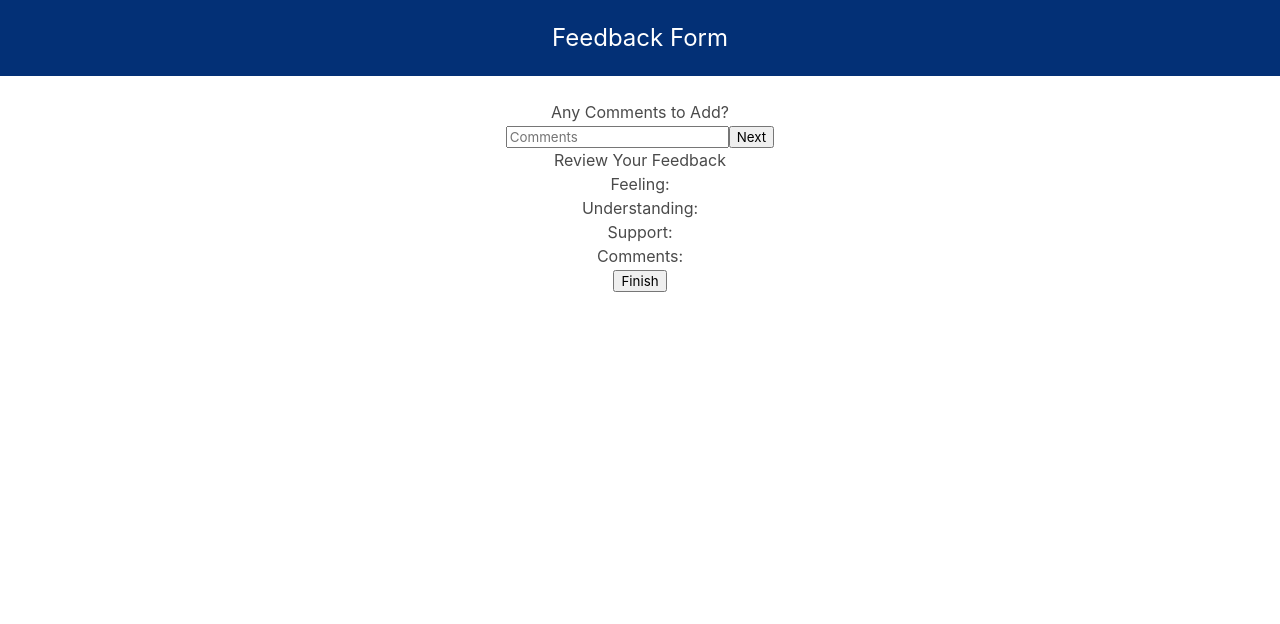
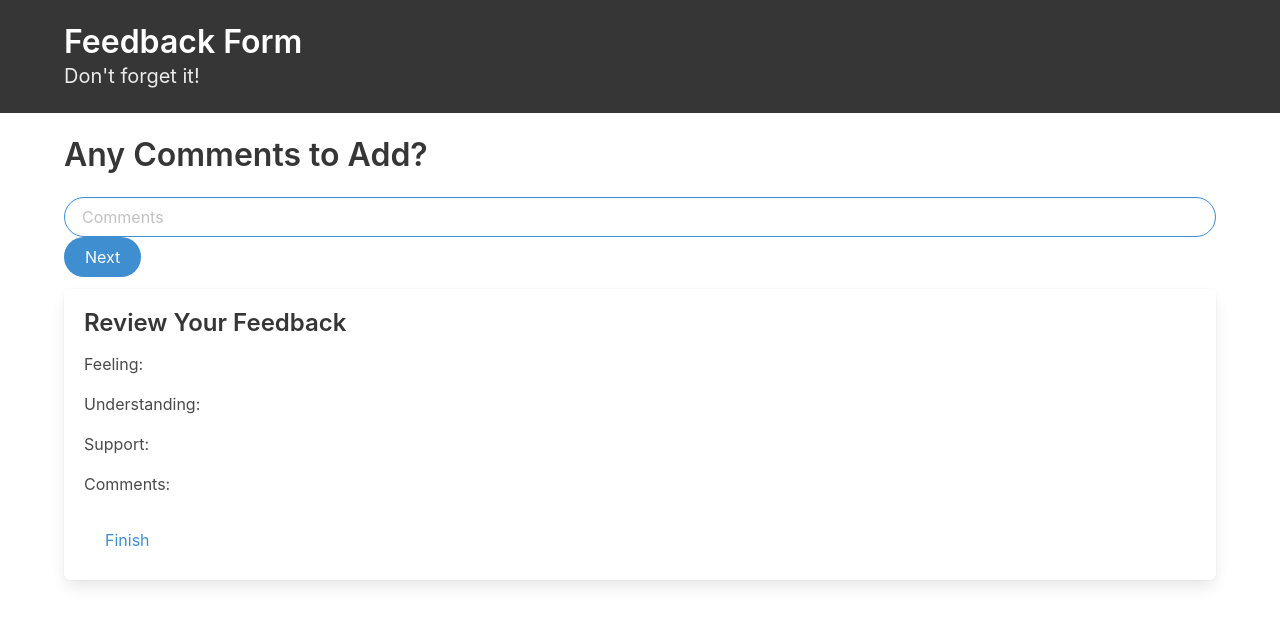
Before and after one commit to awburgard/feedback-weekend, a React (Create React App) app: page /#/comments in a window 1280 px wide. Shown: the top 624 px of the page. Built offline with nearby package versions, Linux system fonts and the light colour scheme; no server answers.

Commit message:
adds bulma styling

```diff
--- a/src/components/App/App.js
+++ b/src/components/App/App.js
@@ -9,6 +9,7 @@ import Understanding from '../Understanding/understanding';
 import Supported from '../Supported/supported';
 import Comments from '../Comments/comments';
 import Review from '../Review/review'
+import bulma from '../../../node_modules/bulma/css/bulma.css';
 
 class App extends Component {
 
@@ -18,7 +19,7 @@ class App extends Component {
 
   refreshFeedback = () => {
     getFeedback()
-    .then((response)=>{
+      .then((response) => {
         this.props.dispatch({
           type: 'FEEDBACK_REDUX',
           payload: response.data,
@@ -30,16 +31,23 @@ class App extends Component {
   render() {
     return (
       <Router>
-        <div className="App">
-          <header className="App-header">
-            <h1 className="App-title">Feedback Form</h1>
-          </header>
+        <div>
+          <div className="hero is-small is-dark">
+            <div className="hero-body">
+              <div className="container">
+                <h1 className="title">Feedback Form</h1>
+                <p className="subtitle">Don't forget it!</p>
+              </div>
+            </div>
+          </div>
           <br />
+          <div className="container">
             <Route exact path='/' component={Feeling} />
             <Route path='/understanding' component={Understanding} />
             <Route path='/supported' component={Supported} />
             <Route path='/comments' component={Comments} />
             <Route path='/review' component={Review} />
+          </div>
         </div>
       </Router>
     );
--- a/src/components/Comments/comments.js
+++ b/src/components/Comments/comments.js
@@ -3,10 +3,10 @@ import { connect } from 'react-redux'
 import mapReduxStateToProps from '../../Modules/mapReduxStateToProps'
 import Review from '../Review/review';
 
-class Comments extends Component{
-    constructor(props){
+class Comments extends Component {
+    constructor(props) {
         super(props)
-        this.state ={
+        this.state = {
             comment: '',
         }
     }
@@ -29,14 +29,18 @@ class Comments extends Component{
     render() {
         return (
             <div>
-                <h2>Any Comments to Add?</h2>
-                <input
-                    type="text"
-                    placeholder="Comments"
-                    onChange={this.changeComment}
-                />
-                <button onClick={this.addCommentsToRedux}>Next</button>
-                <Review/>
+                <h2 className="title">Any Comments to Add?</h2>
+                <div class="field">
+                    <div class="control">
+                        <input class="input is-info is-rounded"
+                            type="text"
+                            placeholder="Comments"
+                            onChange={this.changeComment}
+                        />
+                        <button className="button is-rounded is-info" onClick={this.addCommentsToRedux}>Next</button>
+                    </div>
+                </div>
+                <Review />
             </div>
 
         )
--- a/src/components/Feeling/feeling.js
+++ b/src/components/Feeling/feeling.js
@@ -29,18 +29,20 @@ class Feeling extends Component {
     render() {
         return (
             <div>
-                <h2>How are you feeling today?</h2>
-                <input
-                    type="number"
-                    placeholder="Feeling"
-                    onChange={this.changeFeeling}
-                />
-                <button onClick={this.addFeelingToRedux}>Next</button>
+                <h2 className="title tile">How are you feeling today?</h2>
+                <div class="field">
+                    <div class="control">
+                        <input class="input is-info is-rounded"
+                            type="number"
+                            placeholder="Feeling"
+                            onChange={this.changeFeeling}
+                        />
+                        <button className="button is-rounded is-info" onClick={this.addFeelingToRedux}>Next</button>
+                    </div>
+                </div>
                 <Review />
             </div>
         )
     }
-
 }
-
 export default connect(mapReduxStateToProps)(Feeling);
--- a/src/components/Review/review.js
+++ b/src/components/Review/review.js
@@ -2,7 +2,6 @@ import React, { Component } from 'react';
 import { connect } from 'react-redux'
 import mapReduxStateToProps from '../../Modules/mapReduxStateToProps'
 import { addFeedback } from '../../Modules/services/feedback.service'
-import bulma from 'bulma';
 
 class Review extends Component {
     constructor(props) {
@@ -21,17 +20,16 @@ class Review extends Component {
     }
 
     render() {
-        if (this.props.reduxState.feedbackReducer == null){
-            return <button className="button is-disable" disabled>Finish</button>
-        }
         return (
-            <div>
-                <h3>Review Your Feedback</h3>
-                <p>Feeling: {this.props.reduxState.feedbackReducer.feeling}</p>
-                <p>Understanding: {this.props.reduxState.feedbackReducer.understanding}</p>
-                <p>Support: {this.props.reduxState.feedbackReducer.support}</p>
-                <p>Comments: {this.props.reduxState.feedbackReducer.comments}</p>
-                <button onClick={this.addReviewToDatabase}>Finish</button>
+            <div className="box">
+                <div className="content">
+                    <h3>Review Your Feedback</h3>
+                    <p>Feeling: {this.props.reduxState.feedbackReducer.feeling}</p>
+                    <p>Understanding: {this.props.reduxState.feedbackReducer.understanding}</p>
+                    <p>Support: {this.props.reduxState.feedbackReducer.support}</p>
+                    <p>Comments: {this.props.reduxState.feedbackReducer.comments}</p>
+                </div>
+                <button className="button is-rounded is-info is-inverted" onClick={this.addReviewToDatabase}>Finish</button>
             </div>
 
         )
--- a/src/components/Supported/supported.js
+++ b/src/components/Supported/supported.js
@@ -29,13 +29,17 @@ class Supported extends Component {
     render() {
         return (
             <div>
-                <h2>How Supported Do You Feel Today?</h2>
-                <input
-                    type="number"
-                    placeholder="Supported"
-                    onChange={this.changeSupport}
-                />
-                <button onClick={this.addSupportToRedux}>Next</button>
+                <h2 className="title">How Supported Do You Feel Today?</h2>
+                <div class="field">
+                    <div class="control">
+                        <input class="input is-info is-rounded"
+                            type="number"
+                            placeholder="Supported"
+                            onChange={this.changeSupport}
+                        />
+                        <button className="button is-rounded is-info" onClick={this.addSupportToRedux}>Next</button>
+                    </div>
+                </div>
                 <Review/>
             </div>
 
--- a/src/components/Understanding/understanding.js
+++ b/src/components/Understanding/understanding.js
@@ -29,13 +29,17 @@ class Understanding extends Component {
     render() {
         return (
             <div>
-                <h2>How Well Did You Understand Today's Material?</h2>
-                <input
-                    type="number"
-                    placeholder="Understanding"
-                    onChange={this.changeUnderstanding}
-                />
-                <button onClick={this.addUnderstandingToRedux}>Next</button>
+                <h2 className="title">How Well Did You Understand Today's Material?</h2>
+                <div class="field">
+                    <div class="control">
+                        <input class="input is-info is-rounded"
+                            type="number"
+                            placeholder="Understanding"
+                            onChange={this.changeUnderstanding}
+                        />
+                        <button className="button is-rounded is-info" onClick={this.addUnderstandingToRedux}>Next</button>
+                    </div>
+                </div>
                 <Review/>
             </div>
 
```
Lines whose indentation alone changed are shown as unchanged.
